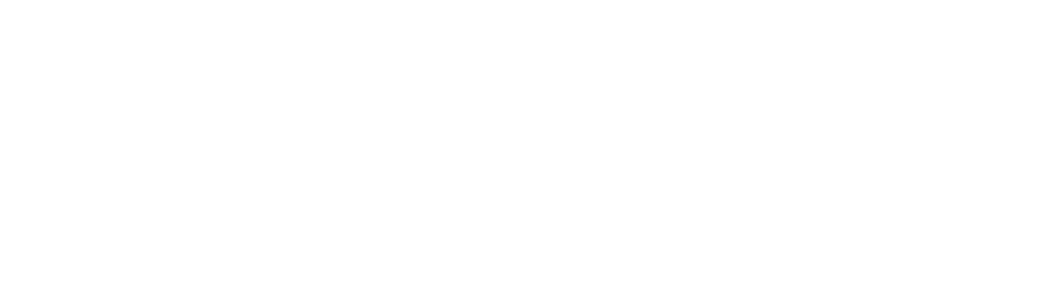
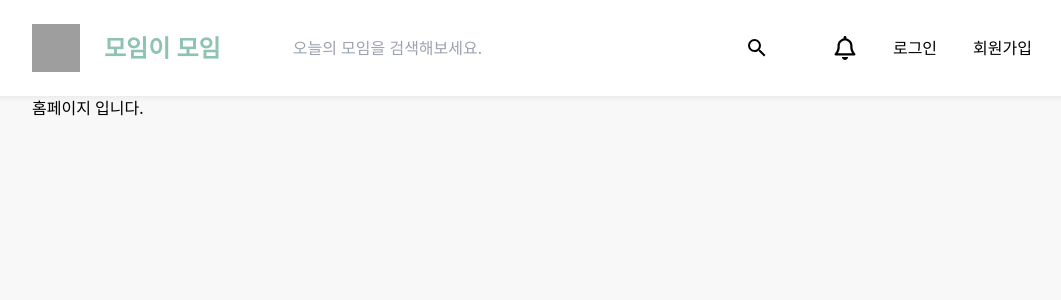
Before and after one commit to wwontk/moim-is-moim, a React (Vite) app: page / in a window 1280 px wide. Shown: the top 300 px of the page, without its empty margins (108-1169 px from the left). Built offline with nearby package versions, Linux system fonts and the light colour scheme; grey boxes are pictures that could not be loaded.

Commit message:
Feat: 메인 레이아웃, 헤더, 로그인 페이지 UI 제작
React-router-dom을 사용하여 페이지를 구분하였고, 공통으로 쓰일 헤더와 로그인 페이지의 전체적인 UI 제작

```diff
--- a/src/App.css
+++ b/src/App.css
@@ -0,0 +1,3 @@
+body {
+  background-color: #f8f8f8;
+}
--- a/src/App.tsx
+++ b/src/App.tsx
@@ -1,7 +1,22 @@
+import { Route, Routes } from "react-router-dom";
 import "./App.css";
+import HomePage from "./pages/HomePage";
+import MainLayout from "./components/Layout/MainLayout";
+import LoginPage from "./pages/LoginPage";
+import SignUpPage from "./pages/SignUpPage";
 
 function App() {
-  return <></>;
+  return (
+    <>
+      <Routes>
+        <Route element={<MainLayout />}>
+          <Route path="/" element={<HomePage />}></Route>
+        </Route>
+        <Route path="/login" element={<LoginPage />} />
+        <Route path="/signup" element={<SignUpPage />} />
+      </Routes>
+    </>
+  );
 }
 
 export default App;
--- /dev/null
+++ b/src/components/Layout/Header/index.tsx
@@ -0,0 +1,45 @@
+import { MdOutlineSearch } from "react-icons/md";
+import { FaRegBell } from "react-icons/fa6";
+import { Link } from "react-router-dom";
+
+const Header = () => {
+  return (
+    <>
+      <div className="shadow-five-percent bg-white">
+        <div className="w-[1000px] h-24 m-auto flex items-center justify-between">
+          <div className="flex items-center">
+            <div className="bg-cover bg-symbol-pattern w-12 h-12"></div>
+            <Link to={"/"}>
+              <p className="font-bold text-2xl text-theme-main-color pl-6">
+                모임이 모임
+              </p>
+            </Link>
+          </div>
+          <form className="flex items-center w-[500px] h-14 bg-main-gray rounded-lg">
+            <input
+              type="text"
+              placeholder="오늘의 모임을 검색해보세요."
+              className="flex-1 pl-4 bg-main-gray focus:outline-none"
+            />
+            <button className="p-2">
+              <MdOutlineSearch size={24} />
+            </button>
+          </form>
+          <div className="flex items-center gap-9">
+            <button>
+              <FaRegBell size={24} />
+            </button>
+            <Link to={"/login"}>
+              <p>로그인</p>
+            </Link>
+            <Link to={"/signup"}>
+              <p>회원가입</p>
+            </Link>
+          </div>
+        </div>
+      </div>
+    </>
+  );
+};
+
+export default Header;
--- /dev/null
+++ b/src/components/Layout/MainLayout/index.tsx
@@ -0,0 +1,13 @@
+import { Outlet } from "react-router-dom";
+import Header from "../Header";
+
+const MainLayout = () => {
+  return (
+    <>
+      <Header />
+      <Outlet />
+    </>
+  );
+};
+
+export default MainLayout;
--- /dev/null
+++ b/src/pages/HomePage/index.tsx
@@ -0,0 +1,13 @@
+const HomePage = () => {
+  return (
+    <>
+      <div>
+        <section className="w-[1000px] m-auto">
+          <p>홈페이지 입니다.</p>
+        </section>
+      </div>
+    </>
+  );
+};
+
+export default HomePage;
--- /dev/null
+++ b/src/pages/LoginPage/index.tsx
@@ -0,0 +1,66 @@
+import { Link } from "react-router-dom";
+import useInput from "../../hooks/useInput";
+import { MdOutlineMailOutline } from "react-icons/md";
+import { MdOutlineLock } from "react-icons/md";
+
+const LoginPage = () => {
+  const [email, , handleChaneEmail] = useInput("");
+  const [password, , handleChagnePassword] = useInput("");
+
+  return (
+    <>
+      <div className="flex justify-center mt-20">
+        <div className="flex flex-col items-center w-96">
+          <div className="flex flex-col items-center mb-11">
+            <div className="bg-cover bg-symbol-pattern w-12 h-12 mb-4"></div>
+            <Link to={"/"}>
+              <p className="font-bold text-2xl text-theme-main-color">
+                모임이 모임
+              </p>
+            </Link>
+          </div>
+          <form className="flex w-full flex-col items-start">
+            <div className="flex flex-col w-full gap-2 mb-4">
+              <label className="text-gray-700">이메일</label>
+              <div className="flex items-center w-full h-14 rounded-lg bg-white">
+                <MdOutlineMailOutline
+                  size={24}
+                  className="box-content px-2 text-custom-gray-001"
+                />
+                <input
+                  type="email"
+                  value={email}
+                  onChange={handleChaneEmail}
+                  className="flex-1 focus:outline-none"
+                ></input>
+              </div>
+            </div>
+            <div className="flex flex-col w-full gap-2">
+              <label className="text-gray-700">비밀번호</label>
+              <div className="flex items-center w-full h-14 rounded-lg bg-white">
+                <MdOutlineLock
+                  size={24}
+                  className="box-content px-2 text-custom-gray-001"
+                />
+                <input
+                  type="password"
+                  value={password}
+                  onChange={handleChagnePassword}
+                  className="flex-1 focus:outline-none"
+                ></input>
+              </div>
+            </div>
+            <button className="w-full h-14 bg-theme-color-003 text-white font-semibold rounded-lg mt-11">
+              로그인
+            </button>
+          </form>
+          <Link to={"/signup"}>
+            <p className="text-gray-300 mt-11">회원가입</p>
+          </Link>
+        </div>
+      </div>
+    </>
+  );
+};
+
+export default LoginPage;
```
